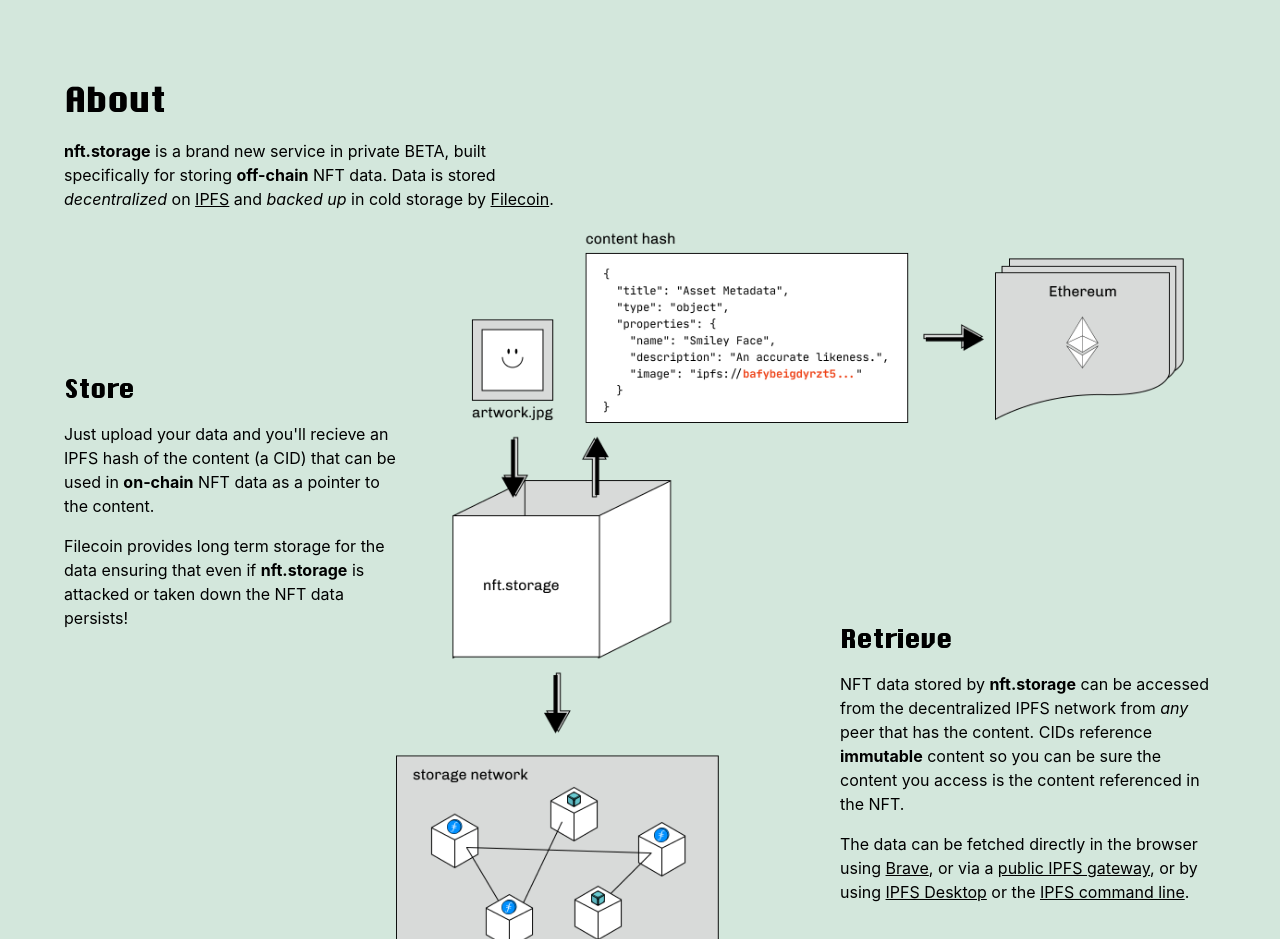
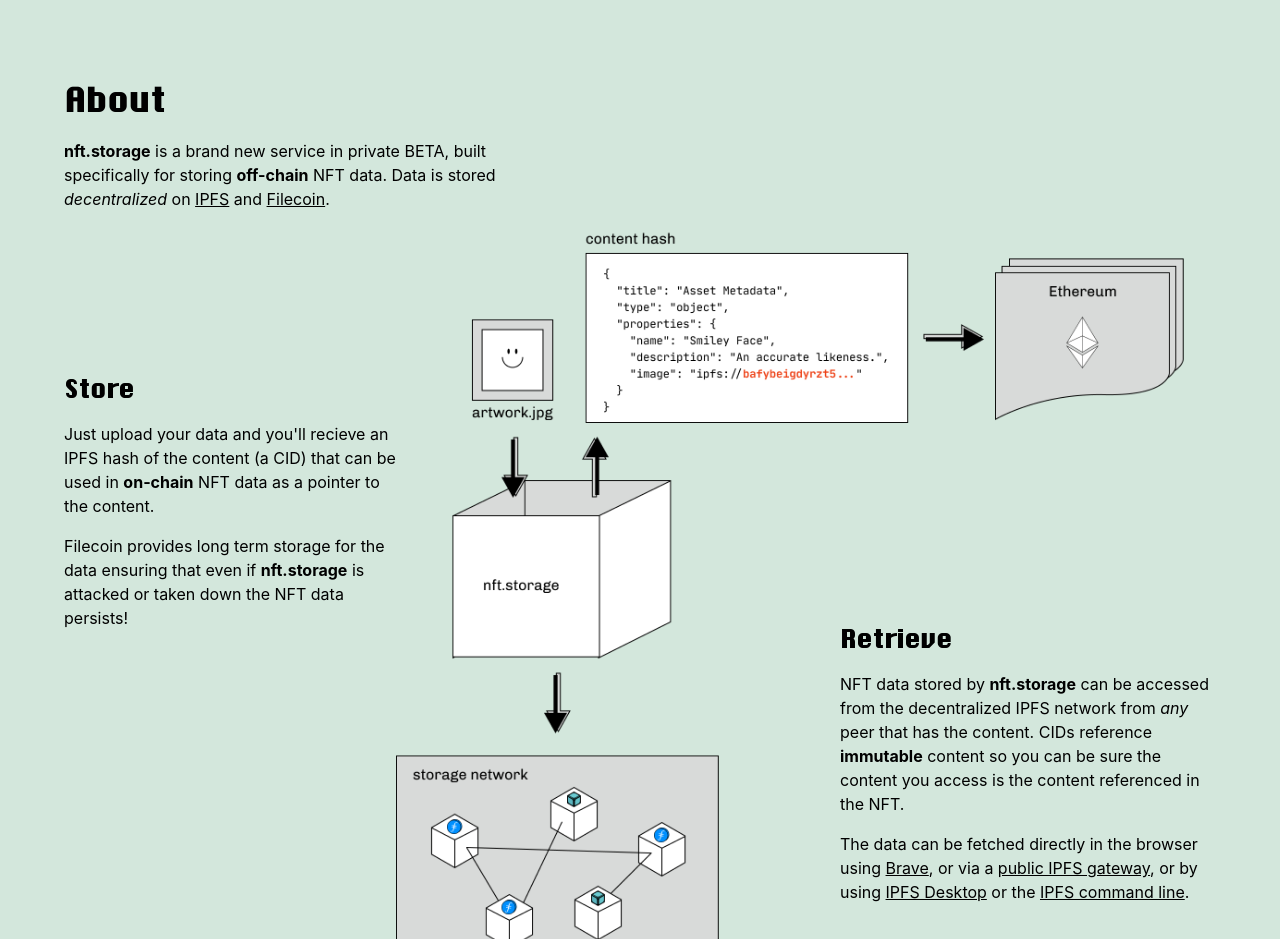
Before and after one commit to nftstorage/nft.storage, a Next.js app in the folder website/: page / in a window 1280 px wide. Shown: the part 820-1759 px from the top of the page. Built offline with nearby package versions, Linux system fonts and the light colour scheme.

Commit message:
refactor: wording

```diff
--- a/website/pages/index.js
+++ b/website/pages/index.js
@@ -14,11 +14,11 @@
   return (
     <div className='sans-serif'>
       <Head>
-        <title>nft.storage free storage for NFT data on IPFS, backed up to Filecoin.</title>
+        <title>nft.storage free decentralized storage for NFT data on IPFS and Filecoin.</title>
         <link rel='icon' href='/favicon.ico' />
         <meta
           name='description'
-          content='Unlimited storage of NFT data on IPFS, backed by Filecoin and provided free to NFTHack participants during the hackathon.'
+          content='5GB storage of NFT data on IPFS and Filecoin and provided free to NFTHack participants during the hackathon.'
         />
         <meta property='og:image' content='' />
         <meta name='og:title' content='nft.storage' />
@@ -58,7 +58,7 @@
           <HashLink id='about'>About</HashLink>
         </h1>
         <p className='lh-copy mw-none mw-none-m mw6-ns'>
-          <strong>nft.storage</strong> is a brand new service in private BETA, built specifically for storing <strong>off-chain</strong> NFT data. Data is stored <em>decentralized</em> on <a href='https://ipfs.io' className='black'>IPFS</a> and <em>backed up</em> in cold storage by <a href='https://filecoin.io' className='black'>Filecoin</a>.
+          <strong>nft.storage</strong> is a brand new service in private BETA, built specifically for storing <strong>off-chain</strong> NFT data. Data is stored <em>decentralized</em> on <a href='https://ipfs.io' className='black'>IPFS</a> and <a href='https://filecoin.io' className='black'>Filecoin</a>.
         </p>
         <div className='db db-m dn-ns'>
           <div>
```
